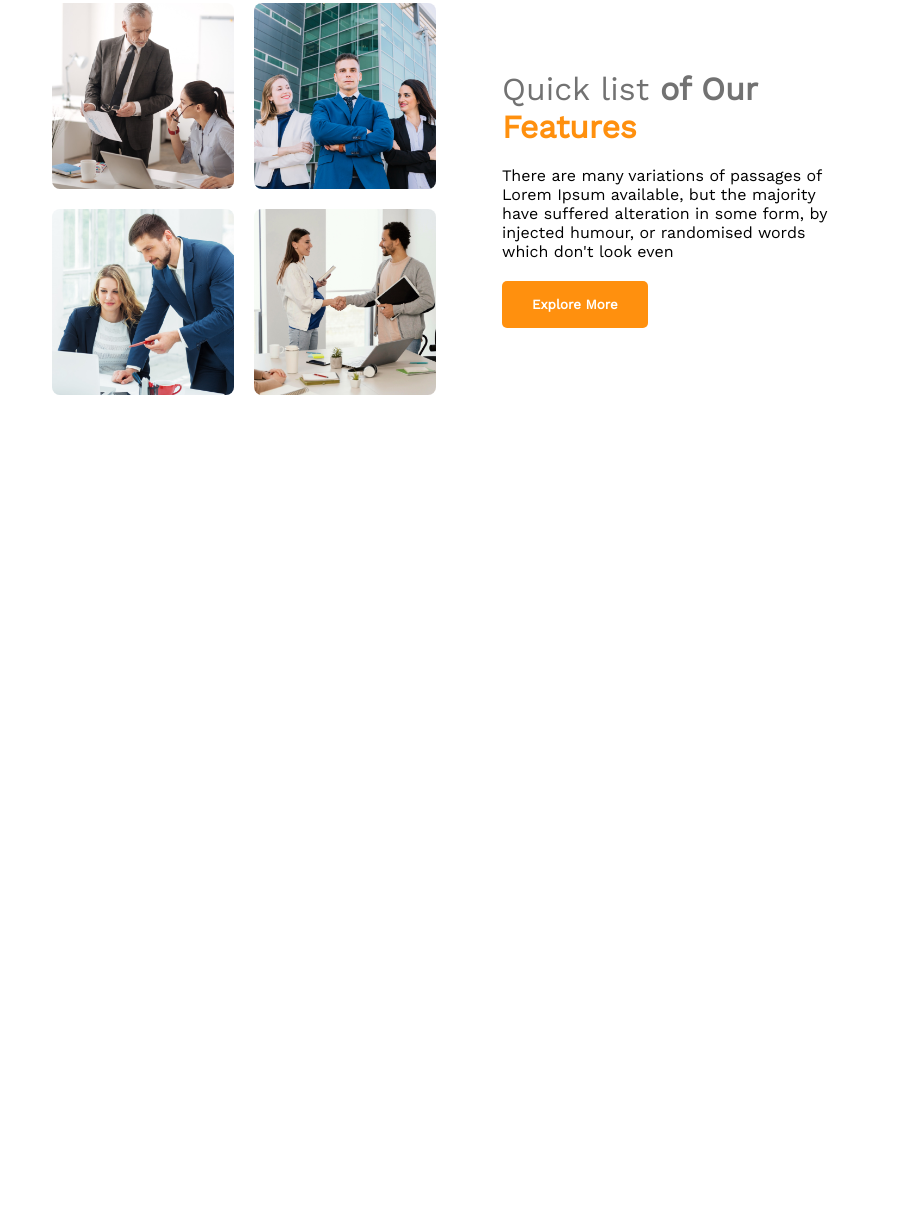
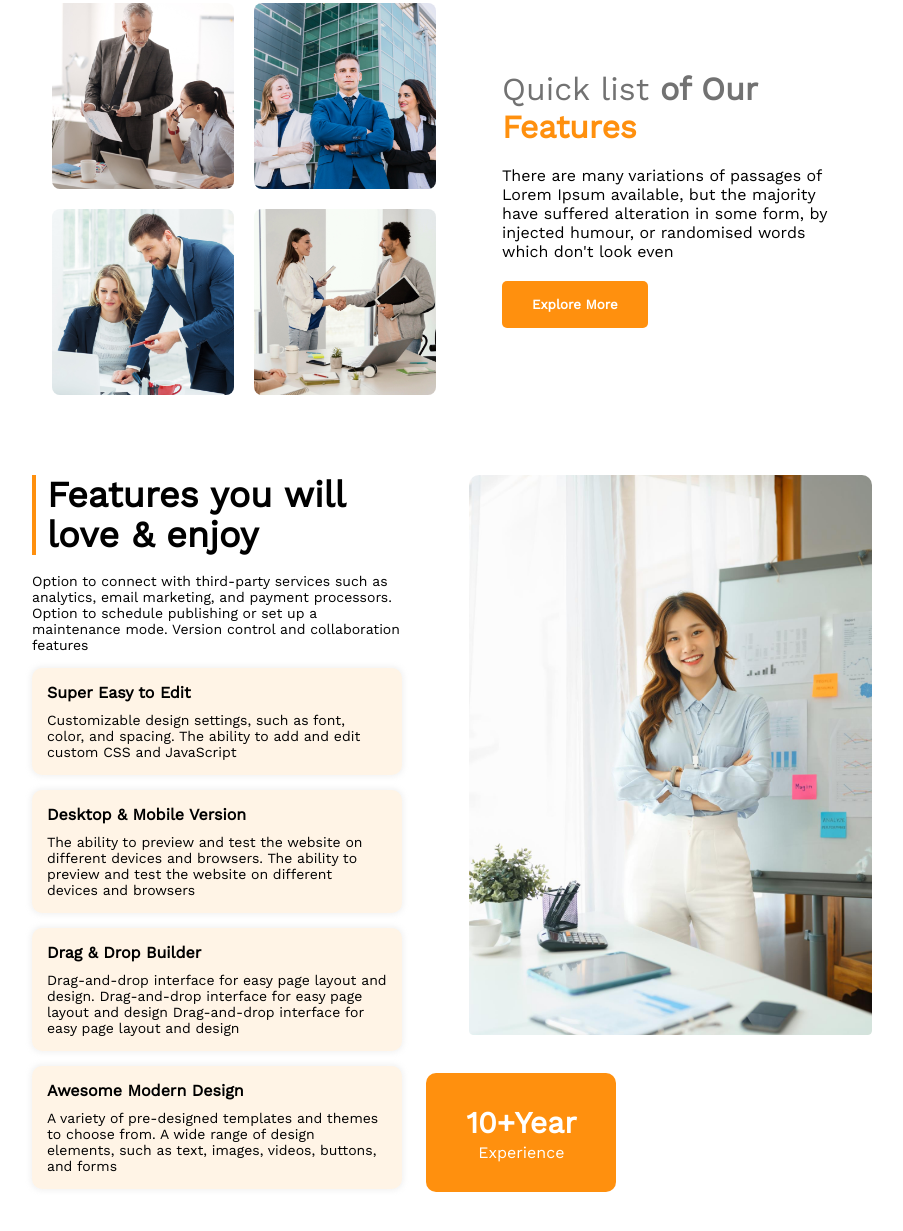
Before and after one commit to ProdipKirtania/architecture-template, a plain HTML site: page index.html in a window 1280 px wide. Shown: the part 991-2222 px from the top of the page, without its empty margins (188-1091 px from the left). Before the commit the page ends 1416 px from the top, so only its background shows below. Drawn offline with nearby package versions, Linux system fonts and the light colour scheme.

Commit message:
feature section added with mobile responsive

```diff
--- a/index.html
+++ b/index.html
@@ -74,12 +74,59 @@
           Quick list <span class="text-dark">of Our </span><br><span class="text-bold">Features</span>
         </p>
         <p class="quick-list-description">
-          There are many variations of passages of Lorem Ipsum available, but the majority have suffered alteration in some form, by injected humour, or randomised words which don't look even
+          There are many variations of passages of Lorem Ipsum available, but the majority have suffered alteration in
+          some form, by injected humour, or randomised words which don't look even
         </p>
         <button class="btn">Explore More</button>
       </div>
     </section>
     <!-- Quick list section ends -->
+
+    <!-- feature section starts -->
+    <section class="features-section">
+      <div class="feactures-left">
+        <h3 class="features-section-title">
+          Features you will<br>love & enjoy
+        </h3>
+        <p class="features-text">
+          Option to connect with third-party services such as analytics, email marketing, and payment processors. Option
+          to schedule publishing or set up a maintenance mode. Version control and collaboration features
+        </p>
+        <div class="features-info">
+          <h4 class="feature-title">Super Easy to Edit</h4>
+          <p class="features-text">Customizable design settings, such as font, color, and spacing. The ability to add
+            and edit custom CSS and JavaScript</p>
+        </div>
+
+        <div class="features-info">
+          <h4 class="feature-title">Desktop & Mobile Version</h4>
+          <p class="features-text">The ability to preview and test the website on different devices and browsers. The
+            ability to preview and test the website on different devices and browsers</p>
+        </div>
+
+        <div class="features-info">
+          <h4 class="feature-title">Drag & Drop Builder</h4>
+          <p class="features-text">Drag-and-drop interface for easy page layout and design. Drag-and-drop interface for
+            easy page layout and design Drag-and-drop interface for easy page layout and design</p>
+        </div>
+
+        <div class="features-info">
+          <h4 class="feature-title">Awesome Modern Design</h4>
+          <p class="features-text">A variety of pre-designed templates and themes to choose from. A wide range of design
+            elements, such as text, images, videos, buttons, and forms</p>
+        </div>
+      </div>
+
+      <div class="feactures-right">
+        <img src="./images/architect.png" alt="">
+      </div>
+
+      <div class="feature-card">
+        <h3>10+Year</h3>
+        <p>Experience</p>
+      </div>
+    </section>
+    <!-- feature section ends -->
 
   </main>
   <footer>
--- a/styles/responsive.css
+++ b/styles/responsive.css
@@ -4,7 +4,7 @@
     /* header section media query */
 
     .header {
-        padding: var(--primary-padding-mobile);
+        padding: var(--mobile-primary-padding);
     }
 
     .nav {
@@ -34,7 +34,7 @@
 
     /* quick list section media query */
     .quick-list {
-    padding: var(--primary-padding-mobile);
+        padding: var(--mobile-primary-paddinge);
         flex-direction: column;
         margin-top: 40px;
         gap: 20px;
@@ -50,6 +50,31 @@
         text-align: center;
     }
 
+/* feature media query */
+.features-section {
+    padding: var(--primary-padding-mobile);
+    flex-direction: column;
+    margin: 20px 0;
+}
+.feactures-left {
+    width: 100%;
+}
+.feactures-right {
+    width: 100%;
+
+}
+.feature-card {
+    position: relative;
+    transform: translateX(50%);
+    left: 0%;
+    margin: 10px 0;
+    padding: 30px 20px;
+    width: 50%;
+}
+.feature-card h3 {
+    font-size: 22px;
+    line-height: 24px;
+}
 
 
 }
--- a/styles/style.css
+++ b/styles/style.css
@@ -20,13 +20,18 @@
 
     /* default padding */
     --padding-primary: 50px 220px 30px;
-    --padding-secondary : 50px 240px 30px;
+    --padding-secondary: 50px 240px 30px;
+    --padding-tertiary: 0 260px;
+    --mobile-primary-padding: 0 20px;
 
+    /* Font */
+    --primary-font-size: 16px;
     /* transitions */
     --transition-01: all .1s ease;
     --transition-02: all .2s ease;
     --transition-03: all .3s ease;
     --transition-04: all .4s ease;
+
 
 }
 
@@ -54,6 +59,7 @@
     font-weight: 700;
     color: var(--dark-one);
 }
+
 .text-bold {
     font-weight: 700;
     color: var(--primary-color);
@@ -117,6 +123,8 @@ Header section style start
     width: 100%;
     margin-top: 30px;
 }
+
+
 /* ==============
 Header section styles end
 =============== */
@@ -142,6 +150,7 @@ Quick list styles start
     overflow: hidden;
     border-radius: 8px;
 }
+
 .quick-list-img img {
     width: 100%;
     height: 100%;
@@ -149,6 +158,7 @@ Quick list styles start
     transition: var(--transition-04);
 
 }
+
 .quick-list-img:hover img {
     transform: scale(120%);
 
@@ -167,6 +177,95 @@ Quick list styles start
 .quick-list-description {
     margin: 20px 0;
 }
-/* *************************
-Quick list styles end
-************************** */
+
+/* =========================
+Quick list styles ends
+========================= */
+
+/* =========================
+Feature styles start
+========================= */
+
+.features-section {
+    padding: var(--padding-primary);
+    display: flex;
+    align-content: center;
+    justify-content: space-between;
+    position: relative;
+}
+
+.feactures-right {
+    width: 48%;
+    border-radius: 10px;
+    overflow: hidden;
+}
+
+
+.feactures-left {
+    width: 44%;
+}
+
+.feactures-right img {
+    width: 100%;
+}
+
+/* .section-title {
+
+} */
+.features-section-title {
+    margin: 0 0 18px 15px;
+    font-size: 36px;
+    line-height: 40px;
+    position: relative;
+    font-weight: 700;
+
+}
+
+.features-section-title::after {
+    content: "";
+    width: 4px;
+    height: 100%;
+    background-color: var(--primary-color);
+    position: absolute;
+    left: -15px;
+    top: 0;
+}
+
+.features-text {
+    font-size: 14px;
+    margin: 0px 0;
+}
+
+.feature-title {
+    margin-bottom: 10px;
+    /* color: var(--primary-color); */
+}
+
+.features-info {
+    padding: 15px;
+    box-shadow: 0 0 5px 2px rgba(198, 198, 198, 0.213);
+    border-radius: 10px;
+    margin: 15px 0;
+    background-color: var(--primary-color-light);
+}
+
+.feature-card {
+    position: absolute;
+    padding: 30px 40px;
+    background-color: var(--primary-color);
+    top: 80%;
+    left: 48%;
+    text-align: center;
+    color: var(--white);
+    border-radius: 10px;
+}
+
+.feature-card h3 {
+    font-size: 30px;
+    line-height: 40px;
+
+}
+
+/* =========================
+Feature styles ends
+========================= */
```
Lines whose indentation alone changed are shown as unchanged.
